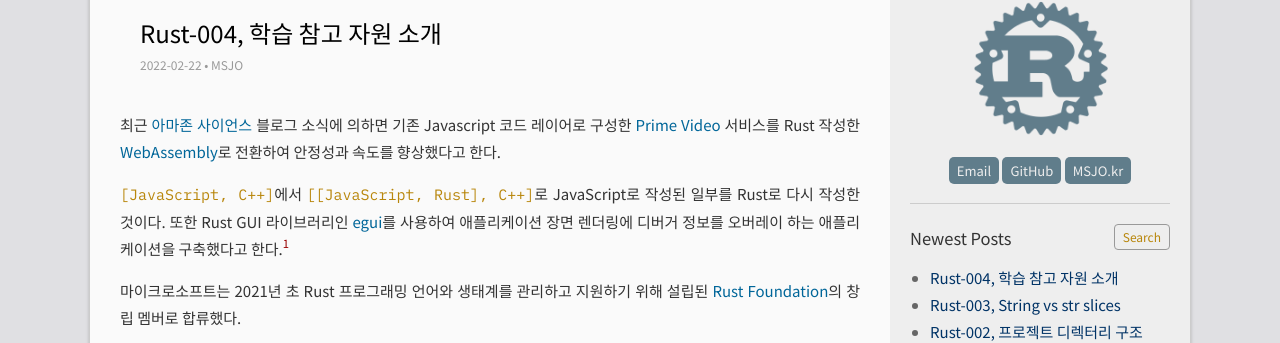
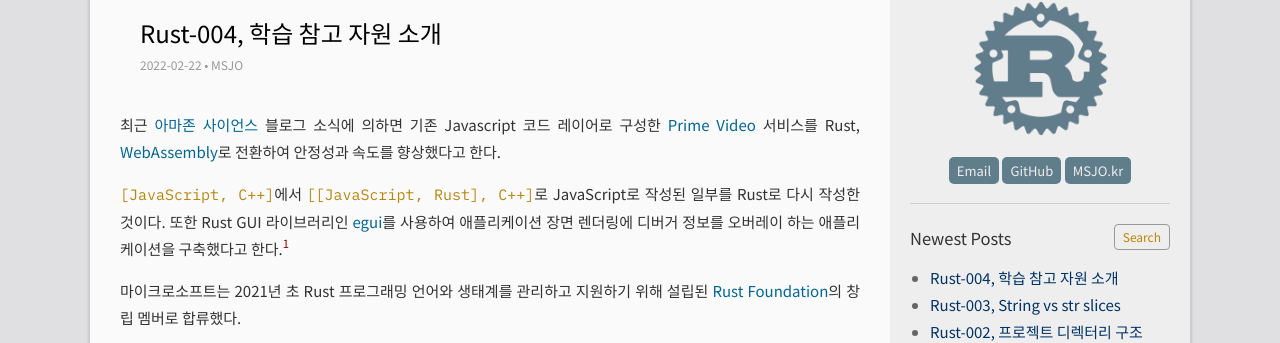
Before and after one commit to DebugJO/rustlang, a Jekyll site: the page built from _posts/2022-02-22-1.md, in a window 1280 px wide. Shown: the part 119-462 px from the top of the page. Built offline with Jekyll 4.4.1, drawn with Linux system fonts in a browser that asks for light colours.

```diff
--- a/_posts/2022-02-22-1.md
+++ b/_posts/2022-02-22-1.md
@@ -4,7 +4,7 @@
 categories: [Rust Tutorial]
 ---
 
-최근 [아마존 사이언스](https://www.amazon.science/) 블로그 소식에 의하면 기존 Javascript 코드 레이어로 구성한  [Prime Video](https://www.primevideo.com/) 서비스를 Rust 작성한  [WebAssembly](https://developer.mozilla.org/ko/docs/WebAssembly)로 전환하여 안정성과 속도를 향상했다고 한다.
+최근 [아마존 사이언스](https://www.amazon.science/) 블로그 소식에 의하면 기존 Javascript 코드 레이어로 구성한  [Prime Video](https://www.primevideo.com/) 서비스를 Rust, [WebAssembly](https://developer.mozilla.org/ko/docs/WebAssembly)로 전환하여 안정성과 속도를 향상했다고 한다.
 
 `[JavaScript, C++]`에서 `[[JavaScript, Rust], C++]`로 JavaScript로 작성된 일부를 Rust로 다시 작성한 것이다. 또한 Rust GUI 라이브러리인 [egui](https://github.com/emilk/egui)를 사용하여 애플리케이션 장면 렌더링에 디버거 정보를 오버레이 하는 애플리케이션을 구축했다고 한다.<sup>1</sup>
 
```
